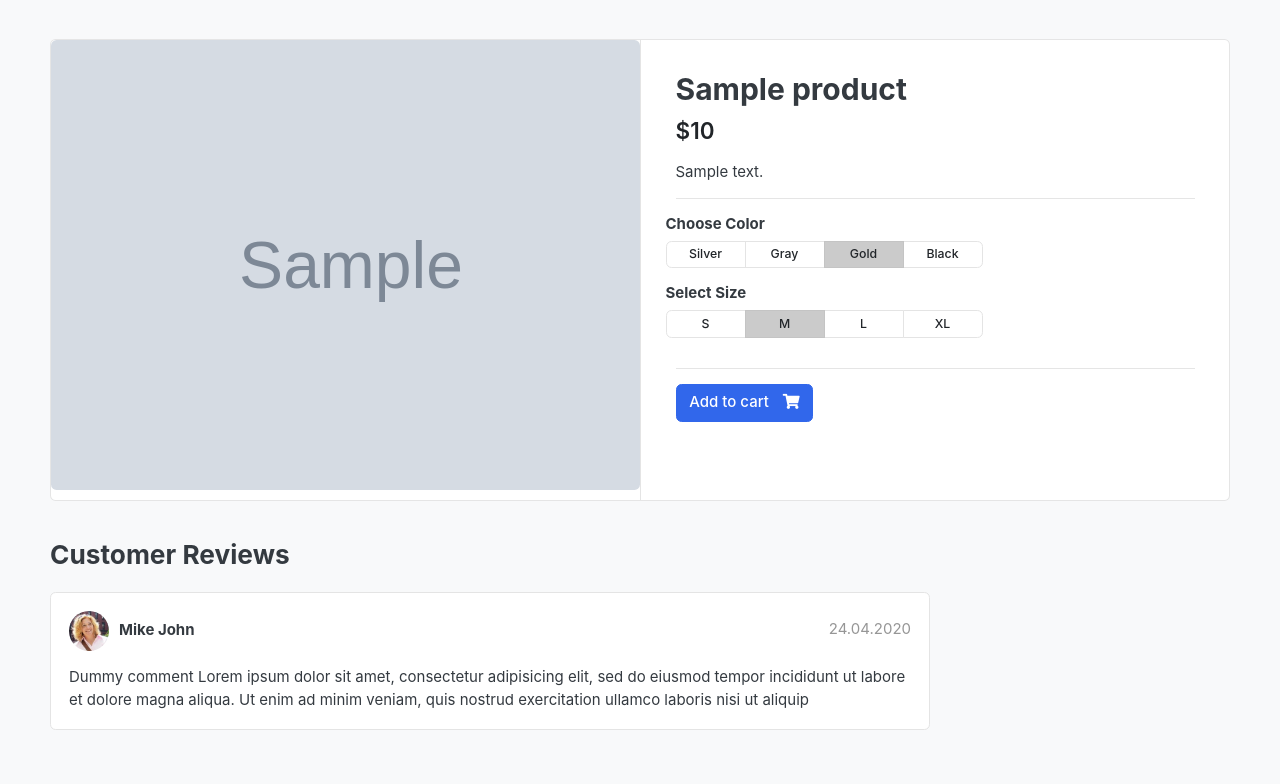
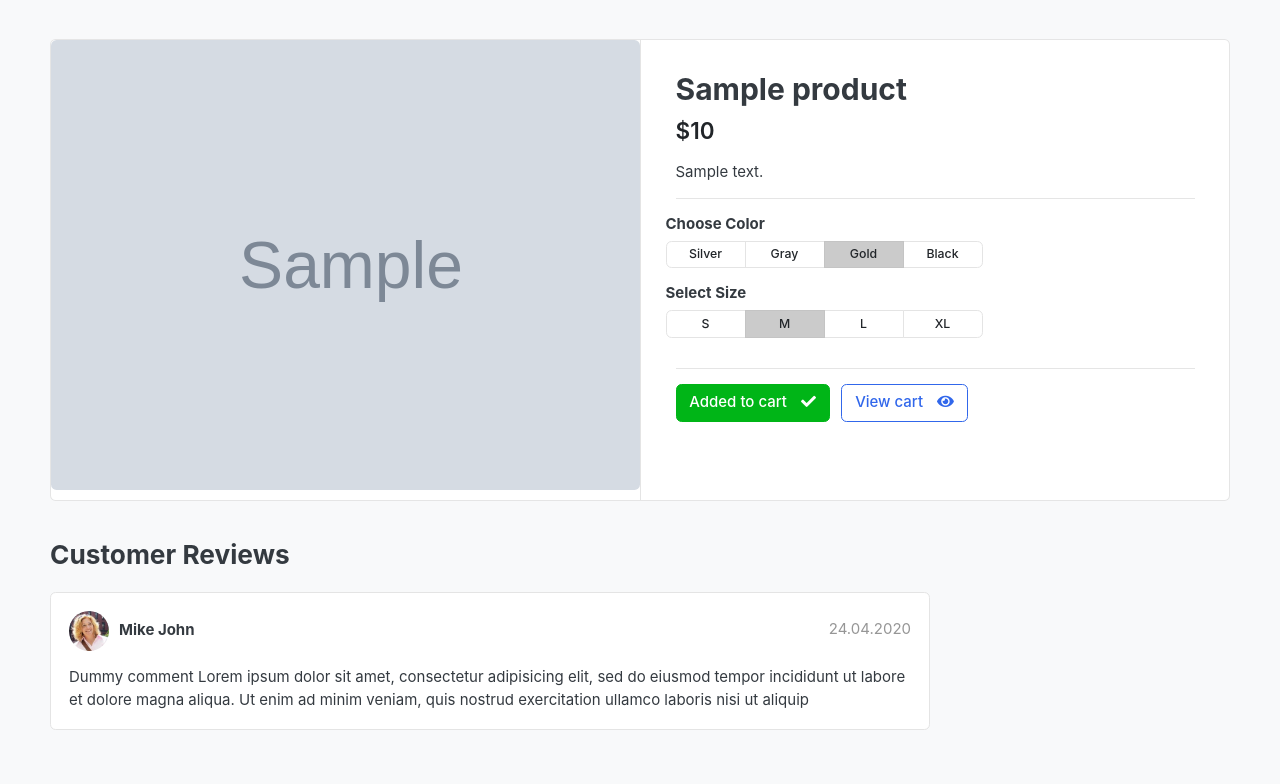
Before and after one commit to emmaGblt/greatkart-django, a Django app: template templates/store/product_detail.html in a window 1280 px wide. Shown: the part 119-903 px from the top of the page. Run offline with Django 5.2, Linux system fonts and the light colour scheme; the template is opened without the code that fills it: values that come from a table or form of the project are taken from there, others are empty; tables that the repository leaves empty hold one stand-in row (values such as "Sample post"); grey boxes marked "Sample" are stand-in pictures; some libraries are stand-ins or nearby versions; some web fonts are replaced.

Commit message:
show if product is already in the cart in product detail template

```diff
--- a/templates/store/product_detail.html
+++ b/templates/store/product_detail.html
@@ -76,6 +76,15 @@
             <hr />
             {% if product.stock <= 0 %}
             <h5 class="text-danger">Out of stock</h5>
+            {% else %} {% if is_already_in_cart %}
+            <a href="#" class="btn btn-success">
+              <span class="text">Added to cart</span>
+              <i class="fas fa-check"></i>
+            </a>
+            <a href="{% url 'cart' %}" class="btn btn-outline-primary ml-2">
+              <span class="text">View cart</span>
+              <i class="fas fa-eye"></i>
+            </a>
             {% else %}
             <a
               href="{% url 'add_product_to_cart' product.id %}"
@@ -84,7 +93,7 @@
               <span class="text">Add to cart</span>
               <i class="fas fa-shopping-cart"></i>
             </a>
-            {% endif %}
+            {% endif %} {% endif %}
           </article>
           <!-- product-info-aside .// -->
         </main>
```
Also changed, not shown: store/views.py (+7 -1 lines).
